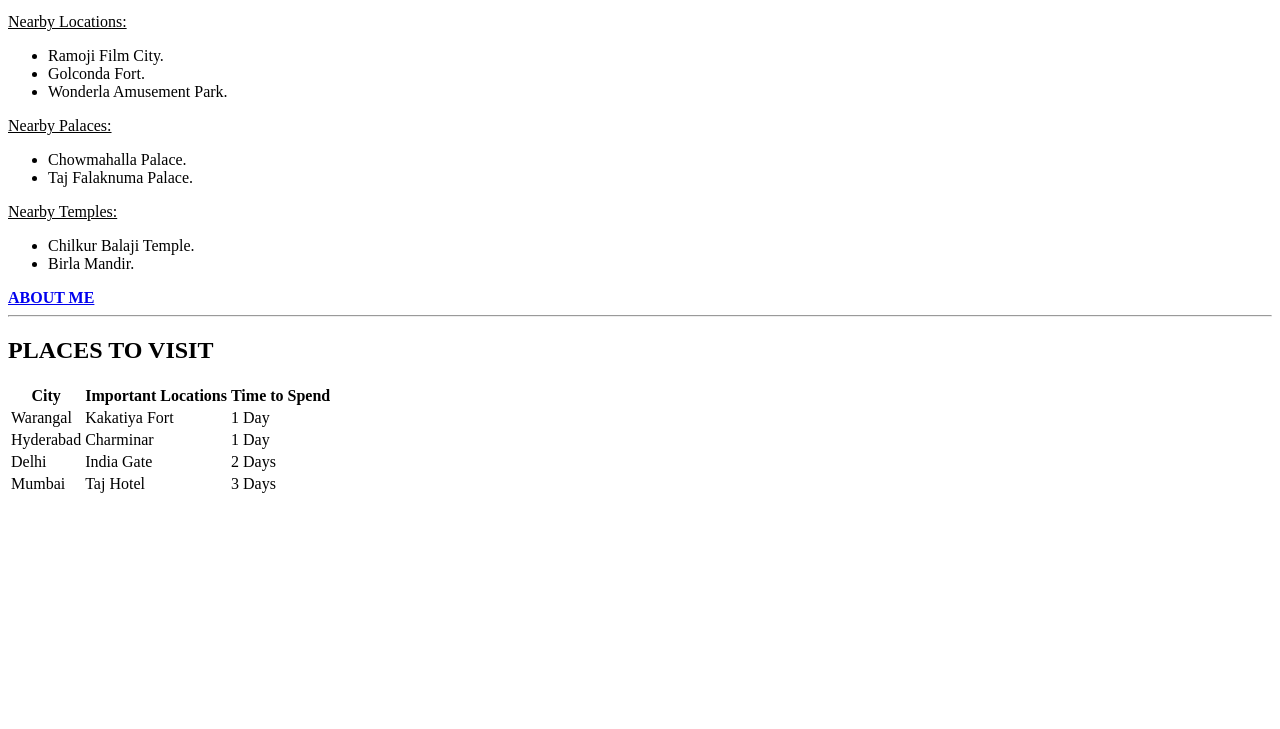
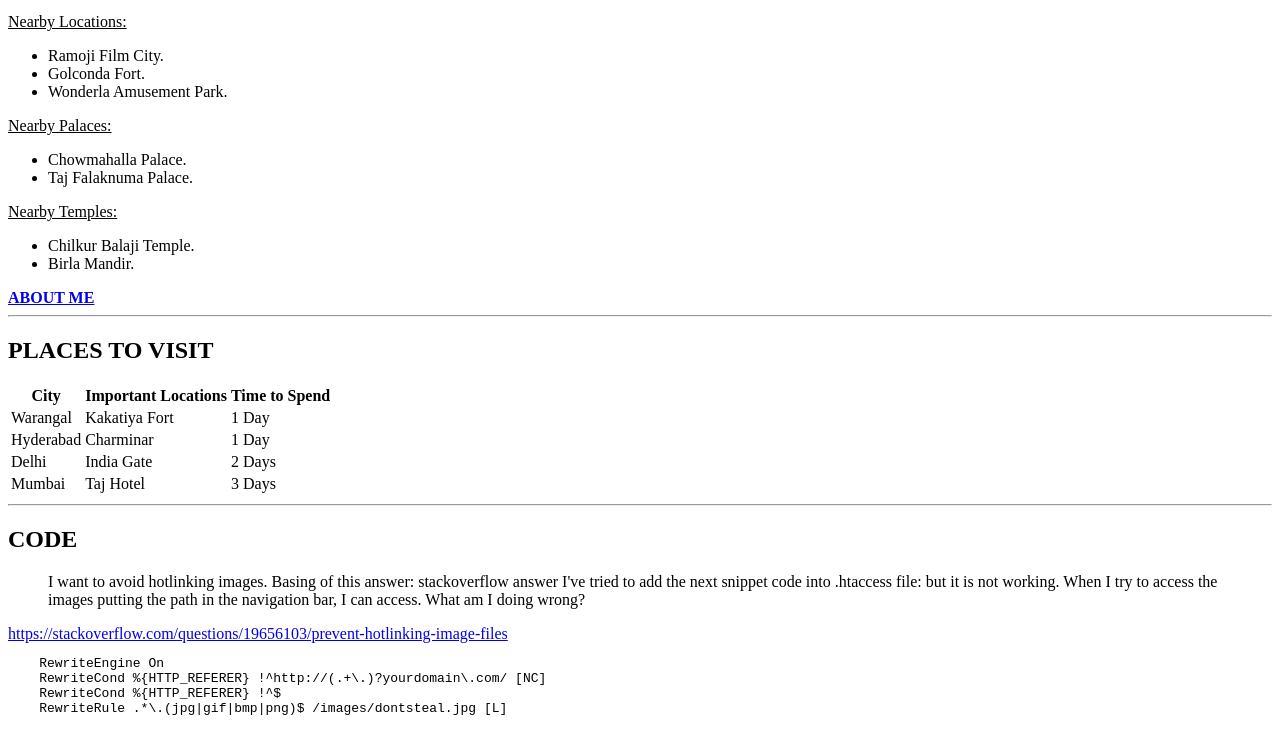
Before and after one commit to 44-563-Web-Apps-F22/44563-webapps-assignment-3-shiva6427, a plain HTML site: page index.html in a window 1280 px wide. Shown: the part 474-1203 px from the top of the page. Before the commit the page ends 978 px from the top, so only its background shows below. Drawn offline with Linux system fonts and the light colour scheme.

Commit message:
Update index.html
Added Code

```diff
--- a/index.html
+++ b/index.html
@@ -81,7 +81,19 @@ It has a collection of <b> sculptures, paintings, carvings, textiles, manuscript
     <td> Taj Hotel </td>
     <td> 3 Days </td>
     </tr>
-    </table>
+</table>
 
+<hr>
+
+<h2>CODE</h2>
+<blockquote cite=“https://stackoverflow.com/questions/19656103/prevent-hotlinking-image-files”>I want to avoid hotlinking images. Basing of this answer: stackoverflow answer I've tried to add the next snippet code into .htaccess file: but it is not working. When I try to access the images putting the path in the navigation bar, I can access. What am I doing wrong?
+</blockquote >
+    <a href= “https://stackoverflow.com/questions/19656103/prevent-hotlinking-image-files”>https://stackoverflow.com/questions/19656103/prevent-hotlinking-image-files</a>
+<pre>
+    RewriteEngine On
+    RewriteCond %{HTTP_REFERER} !^http://(.+\.)?yourdomain\.com/ [NC]
+    RewriteCond %{HTTP_REFERER} !^$
+    RewriteRule .*\.(jpg|gif|bmp|png)$ /images/dontsteal.jpg [L]
+</pre>
 </body>
 </html>
```
